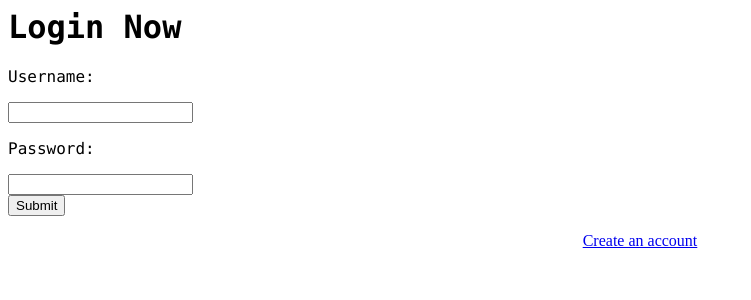
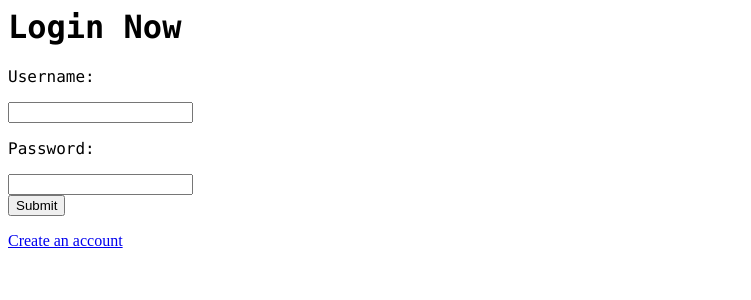
Before and after one commit to CS222-UIUC/course-project-group-13, a Django app: page /login in a window 1280 px wide. Shown: the top 300 px of the page, without its empty margins (0-751 px from the left). Run offline with Django 4.2, Linux system fonts and the light colour scheme.

Commit message:
last min

```diff
--- a/website/templates/login.html
+++ b/website/templates/login.html
@@ -20,4 +20,4 @@
     <input type="password" name="password"/><br>
     <input type="submit"/>
 </form>
-<a href="http://127.0.0.1:8000/register" style="margin:auto; text-align:center; display:block;" class="button large hpbottom">Create an account</a> <br>
+<a href="http://127.0.0.1:8000/register" style="margin:auto; display:block;" class="button large hpbottom">Create an account</a> <br>
--- a/website/templates/register.html
+++ b/website/templates/register.html
@@ -13,7 +13,7 @@
 <h5>{{message}}</h5>
 {% endfor %}
 
-<form method="POST" action="http://127.0.0.1:8000/login">{% csrf_token %}
+<form method="POST" action="register">{% csrf_token %}
     <p>Username:</p>
     <input type="text" name="username" />
     <p>Password:</p>
```
Also changed, not shown: website/db.sqlite3, website/website/views.py (line endings or trailing spaces).
